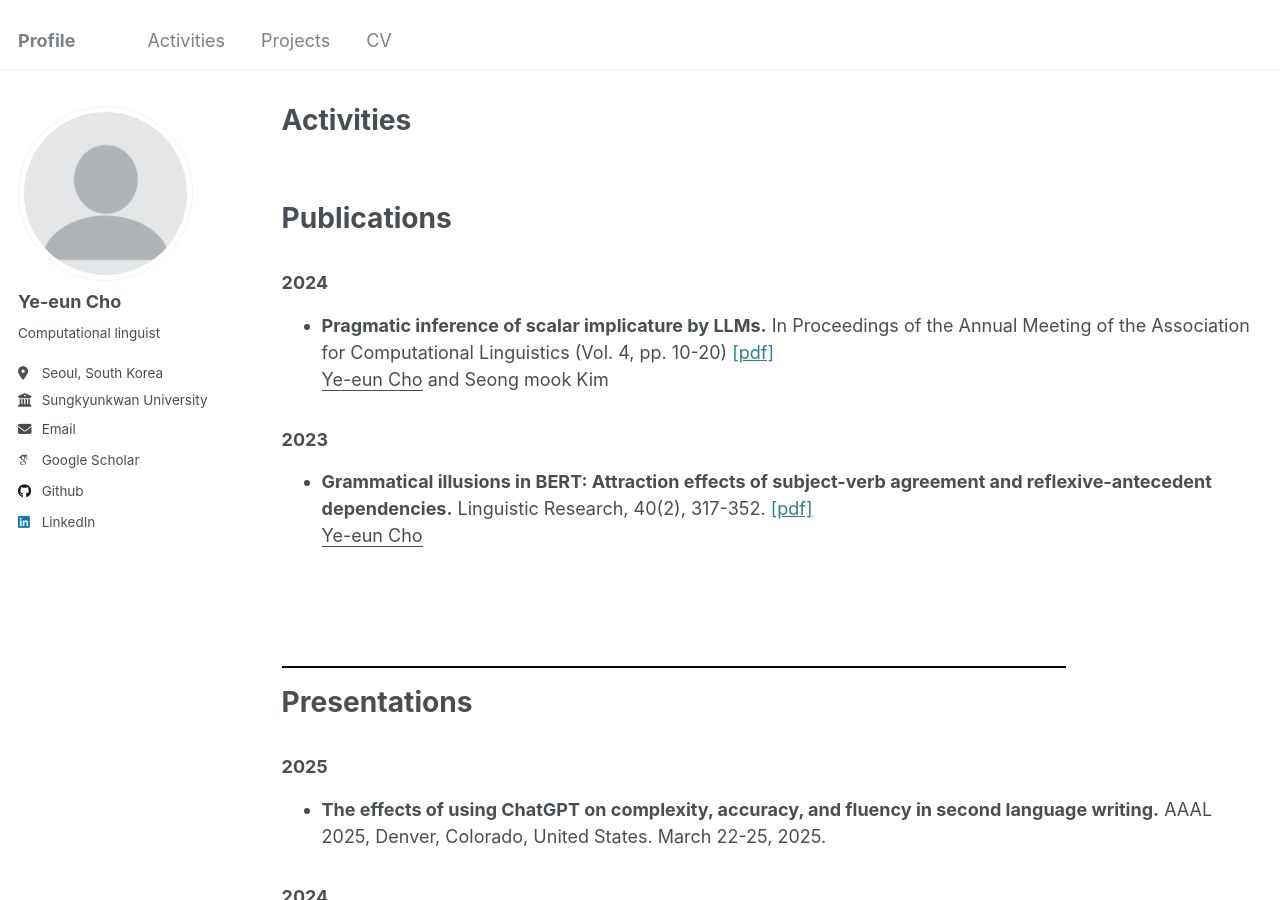
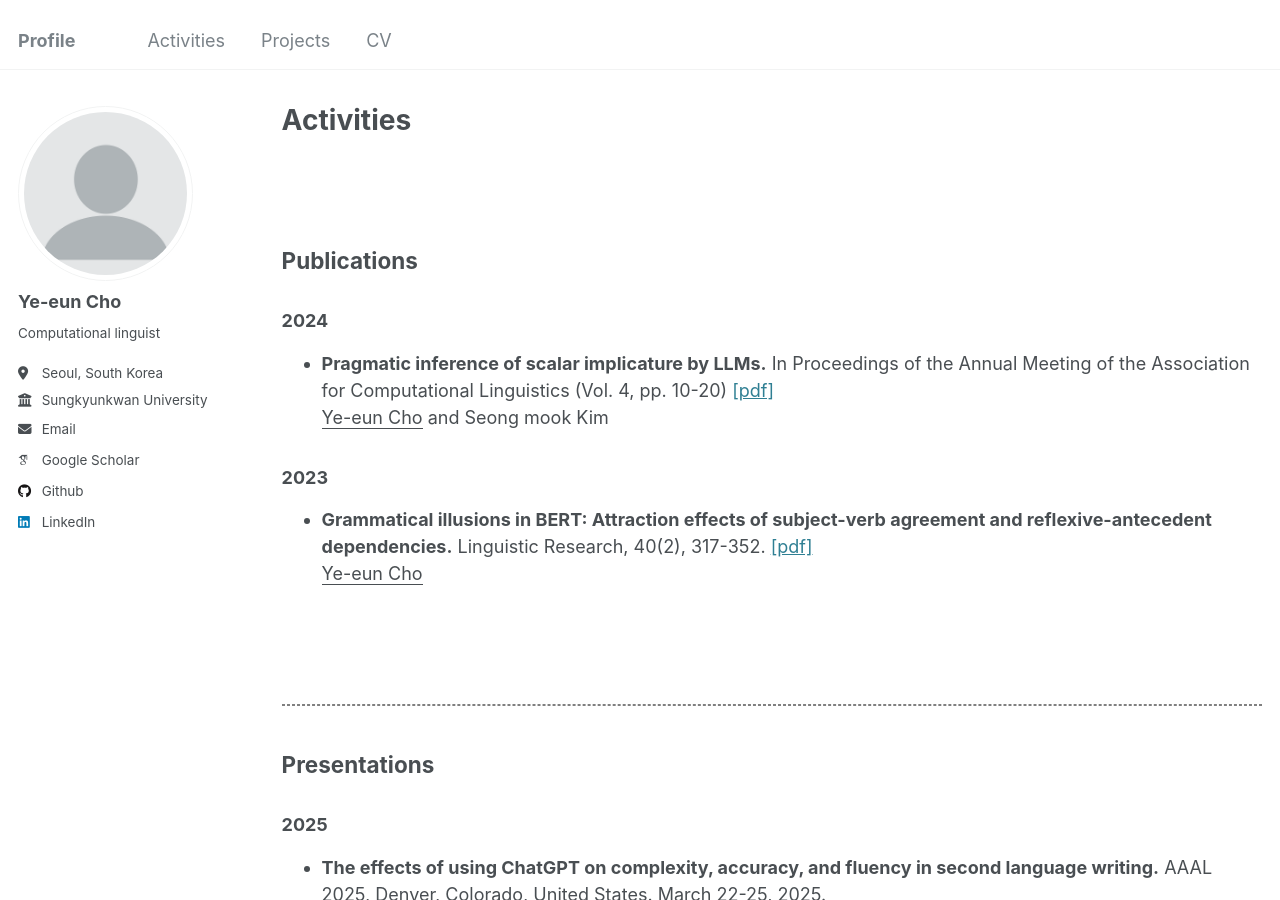
Before and after one commit to joyennn/joyennn, a Jekyll site: the page built from _pages/activities.html, in a window 1280 px wide and 900 px high. Built offline with Jekyll 4.4.1, drawn with Linux system fonts in a browser that asks for light colours; some web fonts are replaced.

Commit message:
Update activities.html

```diff
--- a/_pages/activities.html
+++ b/_pages/activities.html
@@ -10,7 +10,7 @@ author_profile: true
 <br><br>
 <body>
     <header>
-        <h1>Publications</h1>
+        <h2>Publications</h2>
     </header>
 
     <section>
@@ -35,9 +35,9 @@ author_profile: true
         </ul>
     </section>
 <br><br><br>
-    <hr style="border: 1px solid black; width: 80%;">
+    <hr style="border: 1px dashed gray;">
     <header>
-        <h1>Presentations</h1>
+        <h2>Presentations</h2>
     </header>
 
     <section>
```
